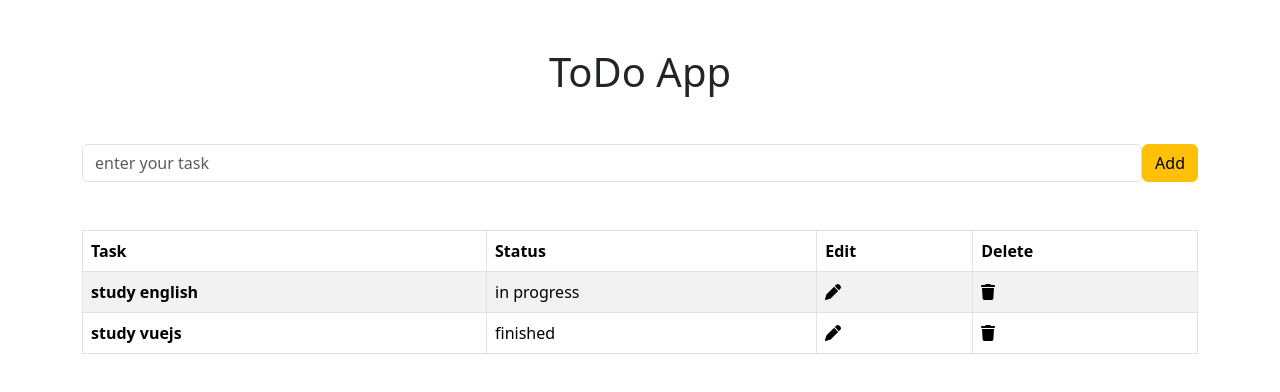
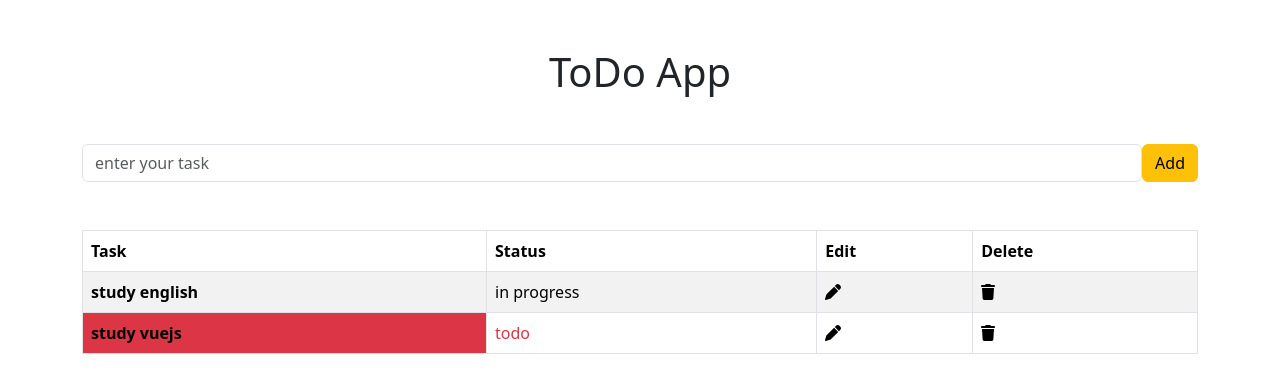
Before and after one commit to Omarmoatz/Todo-App, a Vue app: page / in a window 1280 px wide. Shown: the top 392 px of the page. Built offline with nearby package versions, Linux system fonts and the light colour scheme.

Commit message:
change color of status,name on condition

```diff
--- a/src/components/TodoApp.vue
+++ b/src/components/TodoApp.vue
@@ -18,9 +18,21 @@
       </thead>
       <tbody>
         <tr v-for="(task,index) in tasks" :key='index'>
-          <th scope="row">{{task.name}}</th>
+          <th scope="row" :class="{
+              'bg-danger': task.status == 'todo',
+              'bg-success': task.status == 'finished',
+              'bg-warning': task.status == 'inProgress'
+            }">
+            <span :class="{'finished': task.status == 'finished'}">
+              {{task.name}}
+            </span>
+          </th>
           <td>
-            <span @click="changeStatus(index)" class="pointer">
+            <span @click="changeStatus(index)" class="pointer" :class="{
+              'text-danger': task.status == 'todo',
+              'text-success': task.status == 'finished',
+              'text-warning': task.status == 'inProgress'
+              }">
               {{task.status}}
             </span>
           </td>
@@ -58,7 +70,7 @@ export default{
       },
       {
         name:'study vuejs',
-        status:'finished'
+        status:'todo'
       }
     ]
     }
@@ -104,5 +116,8 @@ export default{
   .pointer{
     cursor: pointer;
   }
+  .finished{
+    text-decoration: line-through;
+  }
 
 </style>
```
